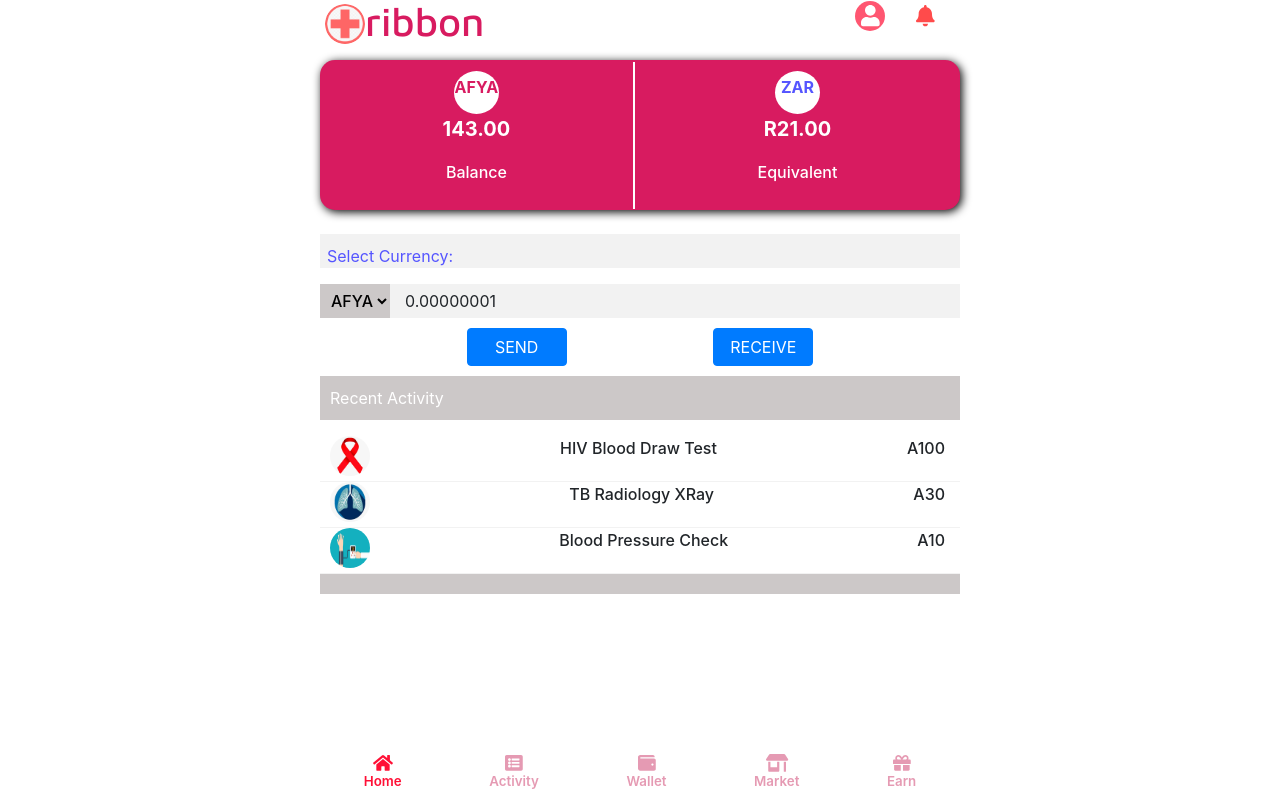
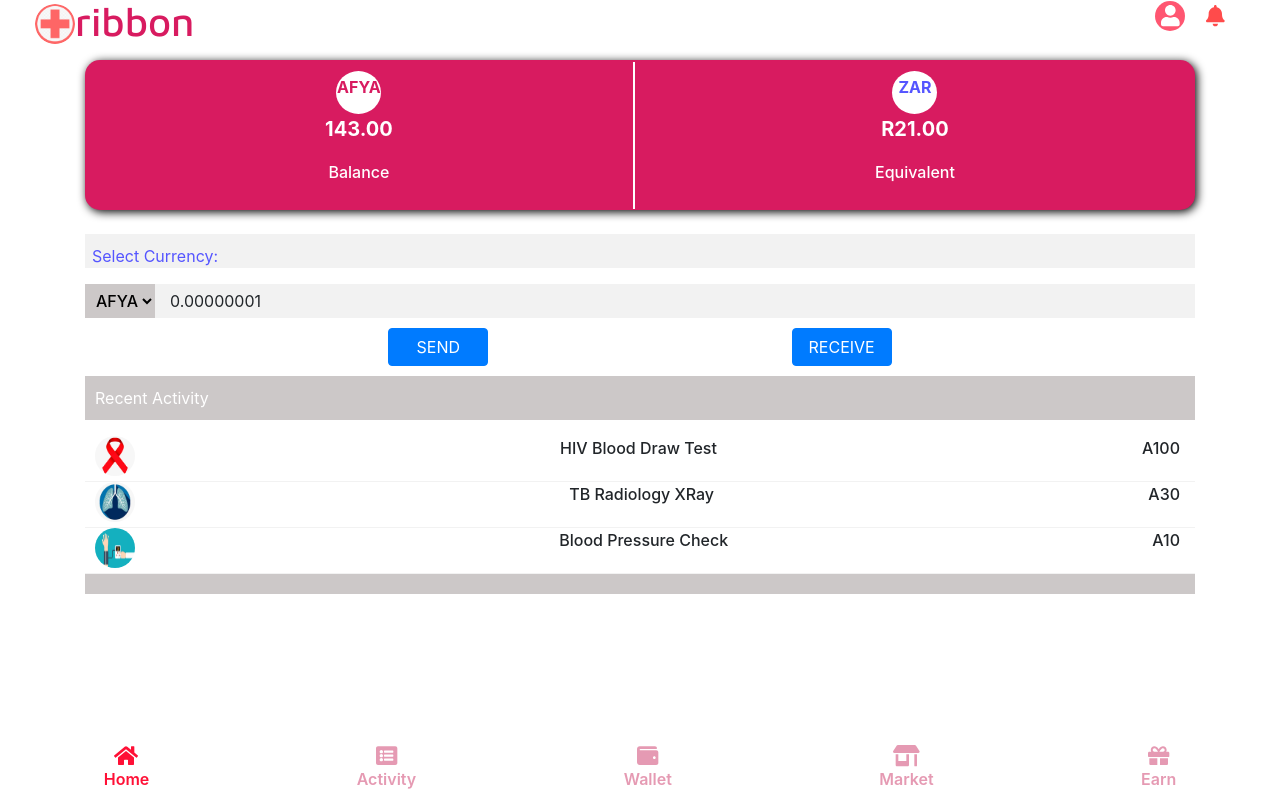
Before and after one commit to johnalalade/internproject, a React (Create React App) app: page / in a window 1280 px wide. Built offline with nearby package versions, Linux system fonts and the light colour scheme.

Commit message:
Desktop View Update

```diff
--- a/src/Screens/Home.js
+++ b/src/Screens/Home.js
@@ -28,12 +28,13 @@ export default class Home extends Component {
 
     render() {
         return (
-            <div className="outter-container">
-                <div className="content">
+            <div>
+
                     <Header />
 
                     {(this.state.page !== "Home") ? <Page page={this.state.page} /> :
-                        <div>
+                        <div className="outter-container">
+                            <div className="container">
                             {/* Top Box */}
                             <div className="box-container">
                                 <div className="AFYA">
@@ -106,11 +107,11 @@ export default class Home extends Component {
                             <div className="last-bar"></div>
 
                             <br />
-
+                            </div>
                         </div>}
                     <Footer pagename={this.state.page} pagination={this.pagination} />
                 </div>
-            </div>
+
         )
     }
 }
--- a/src/Screens/style.css
+++ b/src/Screens/style.css
@@ -41,7 +41,8 @@
 }
 @media (min-width: 576px){
   .user-notification{
-    padding-right: +20px;
+    padding-right: +30px;
+    margin-right: +20px;
     max-width: 100px;
   }
 }
@@ -92,15 +93,8 @@
     justify-content: center;
     align-items: center;
   }
-  .content{
-    width: 50vw;
-  }
-  .header{
-    width: inherit;
-  }
-  .tab{
-    width: inherit;
-    font-size: smaller;
+  .brand{
+    padding-left: +30px;
   }
 }
 /* Top box */
```
